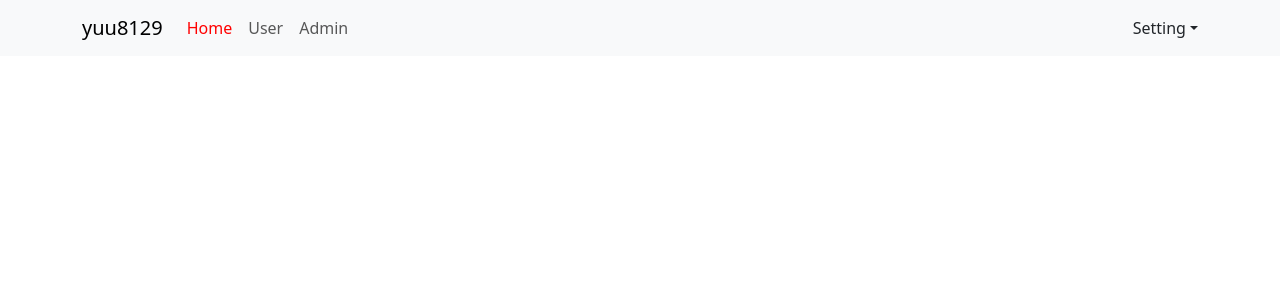
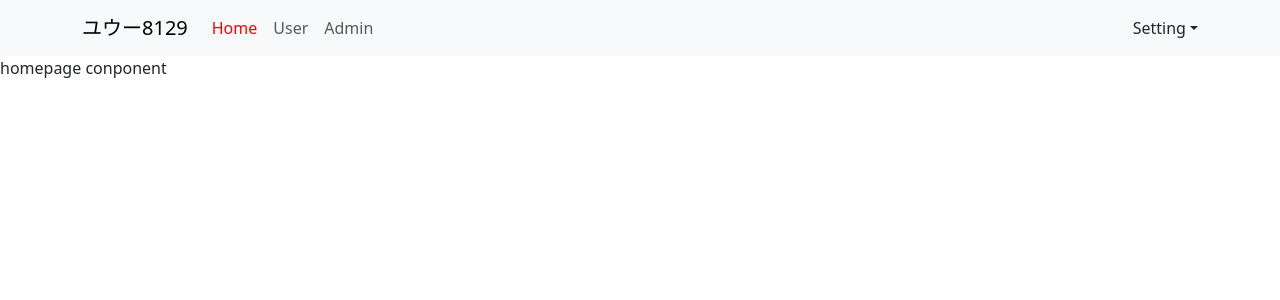
Before and after one commit to huytrinh102-prog/react-js, a React (Create React App) app: page / in a window 1280 px wide. Shown: the top 300 px of the page. Built offline with nearby package versions, Linux system fonts and the light colour scheme.

Commit message:
video 51

```diff
--- a/src/components/Header/Header.js
+++ b/src/components/Header/Header.js
@@ -7,7 +7,7 @@
   return (
     <Navbar expand="lg" className="bg-body-tertiary">
       <Container>
-        <Navbar.Brand href="#home">yuu8129</Navbar.Brand>
+        <NavLink to="/" className='navbar-brand'>ユウー8129</NavLink>
         <Navbar.Toggle aria-controls="basic-navbar-nav" />
         <Navbar.Collapse id="basic-navbar-nav">
 
@@ -23,11 +23,9 @@
           </Nav>
           <nav>
                <NavDropdown title="Setting" id="basic-nav-dropdown">
-              <NavDropdown.Item href="#action/3.1">Log in</NavDropdown.Item>
-              <NavDropdown.Item href="#action/3.2">
-                Log out
-              </NavDropdown.Item>
-              <NavDropdown.Item href="#action/3.1">Profile</NavDropdown.Item>
+              <NavDropdown.Item >Log in</NavDropdown.Item>
+              <NavDropdown.Item > Log out</NavDropdown.Item>
+              <NavDropdown.Item >Profile</NavDropdown.Item>
 
             </NavDropdown>
           </nav>
--- /dev/null
+++ b/src/components/Home/HomePage.js
@@ -0,0 +1,9 @@
+const HomePage =()=>{
+    return(
+        <div className="homepage-container">
+            homepage conponent
+        </div>
+    )
+}
+
+export default HomePage;
--- a/src/index.js
+++ b/src/index.js
@@ -11,6 +11,7 @@
 } from 'react-router-dom'
 import User from './components/User/User';
 import Admin from "./components/ Admin/Admin"
+import HomePage from './components/Home/HomePage';
 const root = ReactDOM.createRoot(document.getElementById('root'));
 root.render(
   <Provider store={store}>
@@ -18,6 +19,7 @@
       <BrowserRouter>
        <Routes>
         <Route path="/" element={<App />} >
+        <Route index element={<HomePage />} />
          <Route path="/users" element={<User />} />
          <Route path="/admins" element={<Admin />} />
         </Route>
```
